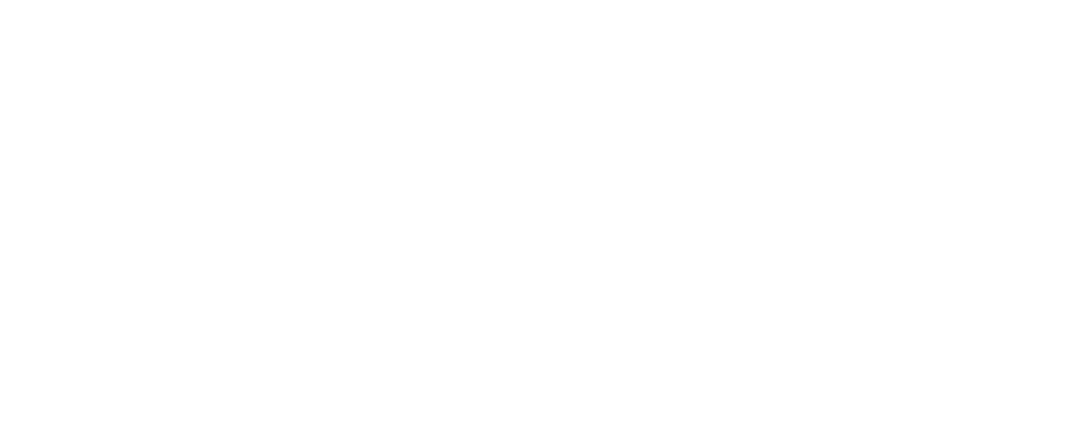
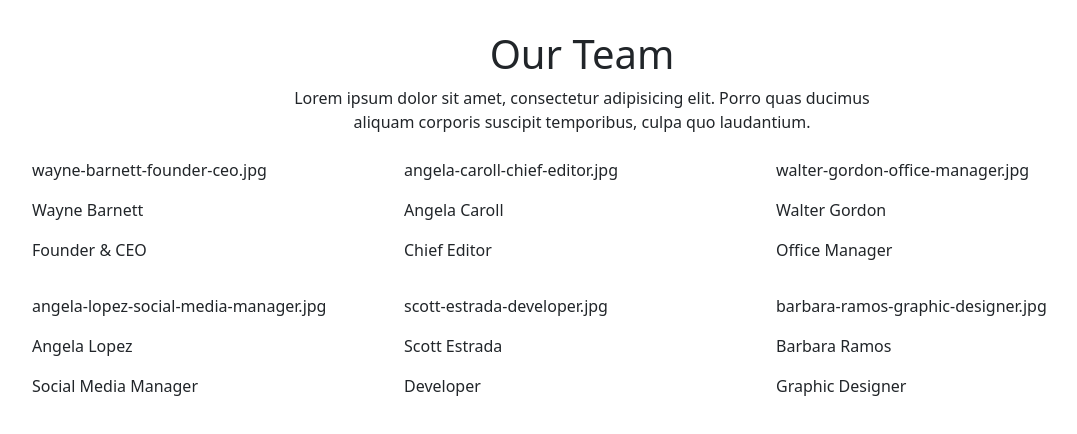
Before and after one commit to Anse98/js-our-team, a plain HTML site: page index.html in a window 1280 px wide. Shown: the whole page, without its empty margins (58-1135 px from the left). Drawn offline with nearby package versions, Linux system fonts and the light colour scheme.

Commit message:
ADD-Milestone 2

```diff
--- a/app.js
+++ b/app.js
@@ -3,58 +3,70 @@
 //Creo l’array di oggetti con le informazioni fornite
 const teamMembers = [
   {
-    nome : 'Wayne Barnett',
+    nome: 'Wayne Barnett',
     ruolo: 'Founder & CEO',
-    foto : 'wayne-barnett-founder-ceo.jpg',
+    foto: 'wayne-barnett-founder-ceo.jpg',
   },
 
   {
-    nome : 'Angela Caroll',
+    nome: 'Angela Caroll',
     ruolo: 'Chief Editor',
     foto: 'angela-caroll-chief-editor.jpg'
   },
 
   {
-    nome : 'Walter Gordon',
+    nome: 'Walter Gordon',
     ruolo: 'Office Manager',
     foto: 'walter-gordon-office-manager.jpg'
   },
 
   {
-    nome : 'Angela Lopez',
+    nome: 'Angela Lopez',
     ruolo: 'Social Media Manager',
     foto: 'angela-lopez-social-media-manager.jpg'
   },
 
   {
-    nome : 'Scott Estrada',
+    nome: 'Scott Estrada',
     ruolo: 'Developer',
     foto: 'scott-estrada-developer.jpg'
   },
 
   {
-    nome : 'Barbara Ramos',
+    nome: 'Barbara Ramos',
     ruolo: 'Graphic Designer',
     foto: 'barbara-ramos-graphic-designer.jpg'
   }
 ]
 
-const outputDOMElement = document.getElementById("output");
 
-
-// MILESTONE 1
+// MILESTONE 1 E MILESTONE 2
 
 
 // Stampare su console, per ogni membro del team, le informazioni di nome, ruolo e la stringa della foto
 
 // Ciclo for per andare a prendere ogni oggetto dell'array e salvarmi i valori delle proprietà in una variabile
-for(let i = 0; i < teamMembers.length; i++) {
-  const name = teamMembers[i].nome;
-  console.log(name);
-  const role = teamMembers[i].ruolo;
-  console.log(role);
-  const photo = teamMembers[i].foto;
-  console.log(photo);
+for (let i = 0; i < teamMembers.length; i++) {
+
+  const member = teamMembers[i];
+
+  const name = member.nome;
+
+  const role = member.ruolo;
+
+  const photo = member.foto;
+
+  // Vado a prendermi dal DOM il container in cui poi concatenerò le stringhe
+  const containerDOMElement = document.querySelector(".container");
+
+  // Vado a concatenare col template literal la mia stringa tot volte, che contiene le varie classi e i valori delle proprietà degli oggetti, dentro al container
+  containerDOMElement.innerHTML += `<div class="card-container">
+   <div class="member-card p-2">
+     <figure>
+       ${photo}
+     </figure>
+     <p>${name}</p>
+     <p>${role}</p>
+   </div>
+  </div>`;
 }
-
-// MILESTONE 2
--- a/index.html
+++ b/index.html
@@ -4,12 +4,21 @@
   <meta charset="UTF-8">
   <meta name="viewport" content="width=device-width, initial-scale=1.0">
   <title>Our Team</title>
+  <link href="https://cdn.jsdelivr.net/npm/bootstrap@5.3.2/dist/css/bootstrap.min.css" rel="stylesheet" integrity="sha384-T3c6CoIi6uLrA9TneNEoa7RxnatzjcDSCmG1MXxSR1GAsXEV/Dwwykc2MPK8M2HN" crossorigin="anonymous">
   <link rel="stylesheet" href="./style.css">
 </head>
 <body>
+  <header class="header-container">
+    <h1>Our Team</h1>
+    <p>Lorem ipsum dolor sit amet, consectetur adipisicing elit. Porro quas ducimus aliquam corporis suscipit temporibus, culpa quo laudantium.</p>
+  </header>
   <main>
+    <div class="container d-flex flex-wrap">
 
+    </div>
   </main>
+
+  <script src="https://cdn.jsdelivr.net/npm/bootstrap@5.3.2/dist/js/bootstrap.bundle.min.js" integrity="sha384-C6RzsynM9kWDrMNeT87bh95OGNyZPhcTNXj1NW7RuBCsyN/o0jlpcV8Qyq46cDfL" crossorigin="anonymous"></script>
   <script src="./app.js"></script>
 </body>
 </html>
--- a/style.css
+++ b/style.css
@@ -3,3 +3,23 @@
   padding: 0;
   box-sizing: border-box;
 }
+
+img {
+  max-width: 100%;
+}
+
+.header-container {
+  max-width: 600px;
+  padding-top: 30px;
+  text-align: center;
+  margin: 0 auto;
+}
+
+.card-container {
+  flex-basis: calc(100% / 3);
+}
+
+
+.member-card figure {
+  max-width: 300px;
+}
```
Also changed, not shown: img/angela-caroll-chief-editor.jpg (added), img/angela-lopez-social-media-manager.jpg (added), img/barbara-ramos-graphic-designer.jpg (added), img/scott-estrada-developer.jpg (added), img/walter-gordon-office-manager.jpg (added), img/wayne-barnett-founder-ceo.jpg (added), 1 other file.
